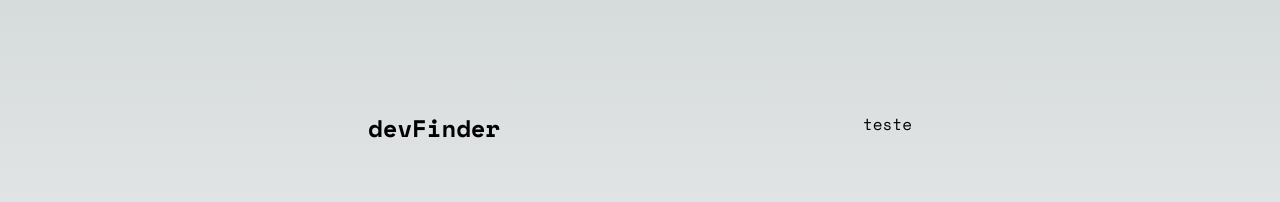
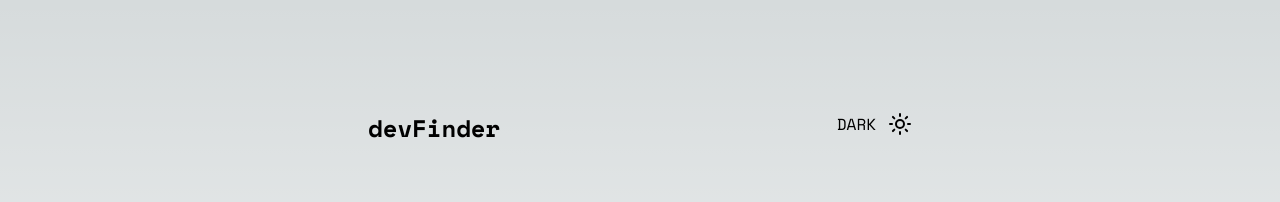
Before and after one commit to eriveltondasilva/github-user-search-app, a Next.js app: page / in a window 1280 px wide. Shown: the top 202 px of the page. Built offline with nearby package versions, Linux system fonts and the light colour scheme.

Commit message:
feat: cria botão modo dark

```diff
--- a/src/components/DarkModeButton.js
+++ b/src/components/DarkModeButton.js
@@ -1,7 +1,13 @@
-export default function DarkModeButton({ text, children }) {
+'use client';
+import { Moon, Sun } from 'lucide-react';
+import { useState } from 'react';
+
+export default function DarkModeButton() {
+  const [darkMode, setDarkMode] = useState(true);
   return (
-    <button>
-      {text} {children}
+    <button className='flex gap-3' onClick={() => setDarkMode(!darkMode)}>
+      <span>{darkMode ? 'DARK' : 'LIGHT'}</span>
+      {darkMode ? <Sun /> : <Moon />}
     </button>
   );
 }
--- a/src/components/Header.js
+++ b/src/components/Header.js
@@ -1,8 +1,10 @@
+import DarkModeButton from "@/components/DarkModeButton"
+
 export default function Header() {
   return (
     <header className='flex justify-between'>
       <div className='text-2xl font-bold'>devFinder</div>
-      <div>teste</div>
+      <div><DarkModeButton/></div>
     </header>
   );
 }
```
